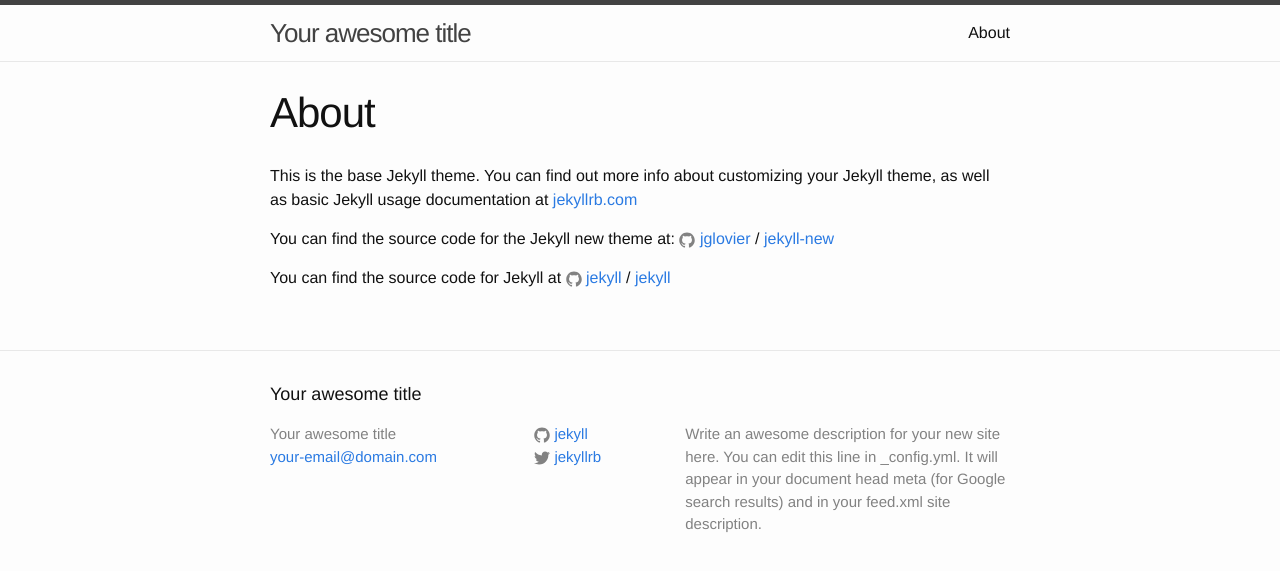
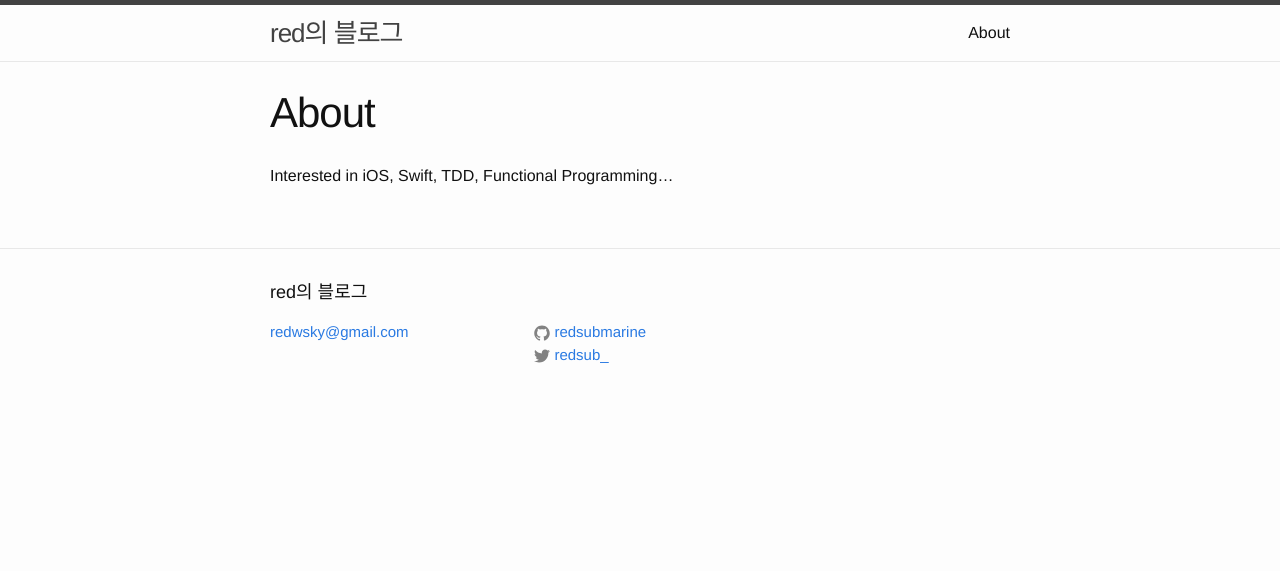
Before and after one commit to redsubmarine/redsubmarine.github.com, a Jekyll site: the page built from about.md, in a window 1280 px wide. Shown: the top 571 px of the page. Built offline with Jekyll 4.4.1, drawn with Linux system fonts in a browser that asks for light colours.

Commit message:
개인 정보 수정.

```diff
--- a/_config.yml
+++ b/_config.yml
@@ -6,16 +6,13 @@
 # 'jekyll serve'. If you change this file, please restart the server process.
 
 # Site settings
-title: Your awesome title
-email: your-email@domain.com
+title: red의 블로그
+email: redwsky@gmail.com
 description: > # this means to ignore newlines until "baseurl:"
-  Write an awesome description for your new site here. You can edit this
-  line in _config.yml. It will appear in your document head meta (for
-  Google search results) and in your feed.xml site description.
 baseurl: "" # the subpath of your site, e.g. /blog
 url: "http://yourdomain.com" # the base hostname & protocol for your site
-twitter_username: jekyllrb
-github_username:  jekyll
+twitter_username: redsub_
+github_username:  redsubmarine
 
 # Build settings
 markdown: kramdown
--- a/_includes/footer.html
+++ b/_includes/footer.html
@@ -7,7 +7,7 @@
     <div class="footer-col-wrapper">
       <div class="footer-col footer-col-1">
         <ul class="contact-list">
-          <li>{{ site.title }}</li>
+          <!-- <li>{{ site.title }}</li> -->
           <li><a href="mailto:{{ site.email }}">{{ site.email }}</a></li>
         </ul>
       </div>
--- a/about.md
+++ b/about.md
@@ -4,12 +4,8 @@ title: About
 permalink: /about/
 ---
 
-This is the base Jekyll theme. You can find out more info about customizing your Jekyll theme, as well as basic Jekyll usage documentation at [jekyllrb.com](http://jekyllrb.com/)
+Interested in iOS, Swift, TDD, Functional Programming...
 
-You can find the source code for the Jekyll new theme at:
-{% include icon-github.html username="jglovier" %} /
-[jekyll-new](https://github.com/jglovier/jekyll-new)
+<!--### More Information-->
 
-You can find the source code for Jekyll at
-{% include icon-github.html username="jekyll" %} /
-[jekyll](https://github.com/jekyll/jekyll)
+<!--A place to include any other types of information that you'd like to include about yourself.-->
```
